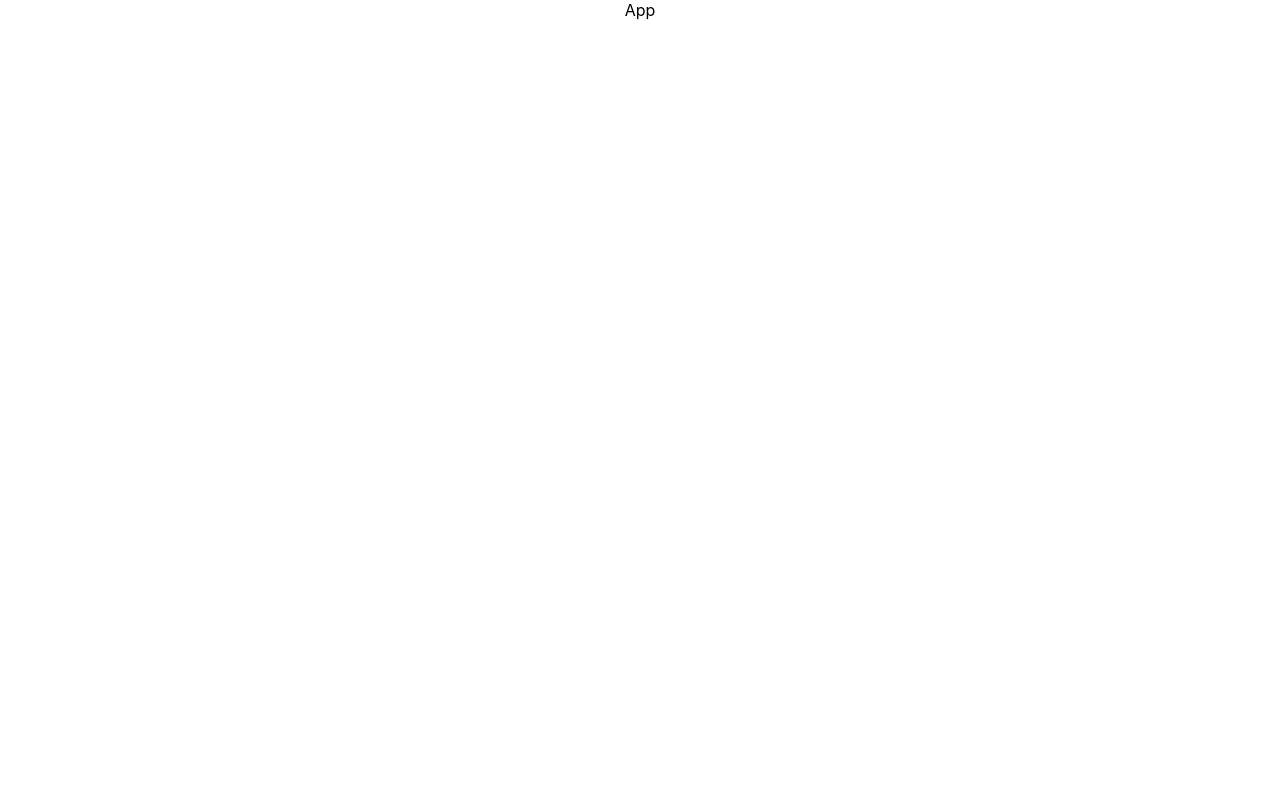
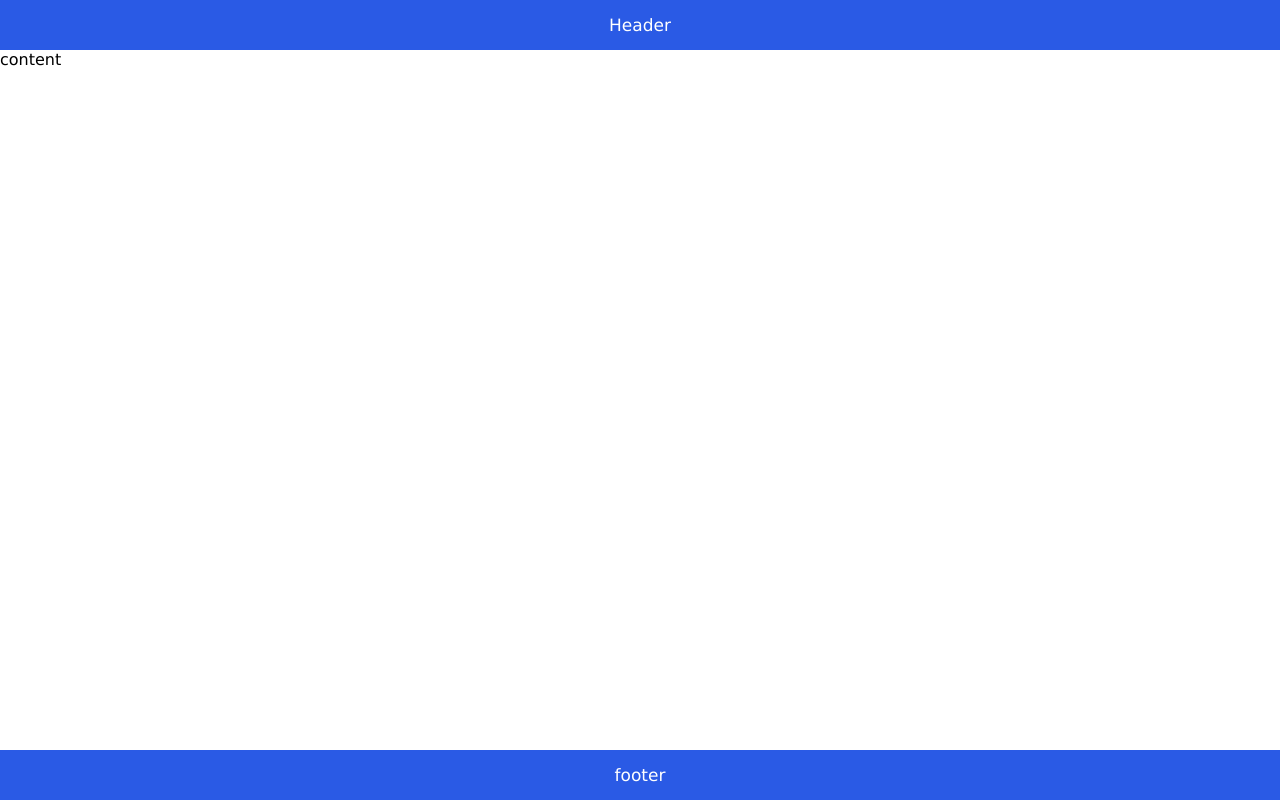
Before and after one commit to fady164/shopping-cart, a React (Create React App) app in the folder client/: page / in a window 1280 px wide. Built offline with nearby package versions, Linux system fonts and the light colour scheme.

Commit message:
header-comp

```diff
--- a/client/gulpfile.js
+++ b/client/gulpfile.js
@@ -10,5 +10,5 @@
 const sass = gulpSass(require("sass"));
 
 gulp.task("sass", async () => {
-   gulp.src("src/*.scss").pipe(sass()).pipe(gulp.dest("src/css"));
+   gulp.src("src/components/**/*.scss").pipe(sass()).pipe(gulp.dest("src/css"));
 });
--- a/client/src/App.js
+++ b/client/src/App.js
@@ -1,7 +1,14 @@
 import "./App.css";
+import Header from "./components/Header/Header";
 
 function App() {
-   return <div className="App">App</div>;
+   return (
+      <div className="layout">
+         <Header />
+         <main>content</main>
+         <footer>footer</footer>
+      </div>
+   );
 }
 
 export default App;
--- /dev/null
+++ b/client/src/components/Header/Header.jsx
@@ -0,0 +1,6 @@
+import React from "react";
+import "../../css/Header/Header.css";
+
+export default function Header() {
+   return <header>Header</header>;
+}
--- /dev/null
+++ b/client/src/components/Header/Header.scss
@@ -0,0 +1,9 @@
+header {
+   grid-area: header;
+   background-color: #2a5ae5;
+   color: #fff;
+   display: flex;
+   justify-content: center;
+   align-items: center;
+   font-size: 17px;
+}
--- /dev/null
+++ b/client/src/css/Header/Header.css
@@ -0,0 +1,9 @@
+header {
+  grid-area: header;
+  background-color: #2a5ae5;
+  color: #fff;
+  display: flex;
+  justify-content: center;
+  align-items: center;
+  font-size: 17px;
+}
--- a/client/src/css/index.css
+++ /dev/null
@@ -1,3 +0,0 @@
-p {
-  color: red;
-}
--- a/client/src/index.css
+++ b/client/src/index.css
@@ -1,13 +1,28 @@
-body {
-  margin: 0;
-  font-family: -apple-system, BlinkMacSystemFont, 'Segoe UI', 'Roboto', 'Oxygen',
-    'Ubuntu', 'Cantarell', 'Fira Sans', 'Droid Sans', 'Helvetica Neue',
-    sans-serif;
-  -webkit-font-smoothing: antialiased;
-  -moz-osx-font-smoothing: grayscale;
+* {
+   margin: 0;
+   padding: 0;
+   box-sizing: border-box;
+   font-family: Verdana, Geneva, Tahoma, sans-serif;
+}
+#root {
+   height: 100vh;
+}
+.layout {
+   display: grid;
+   grid-template-areas: "header" "main" "footer";
+   height: 100%;
+   grid-template-rows: 50px 1fr 50px;
 }
 
-code {
-  font-family: source-code-pro, Menlo, Monaco, Consolas, 'Courier New',
-    monospace;
+main {
+   grid-area: main;
 }
+footer {
+   grid-area: footer;
+   background-color: #2a5ae5;
+   color: #fff;
+   display: flex;
+   justify-content: center;
+   align-items: center;
+   font-size: 17px;
+}
```
